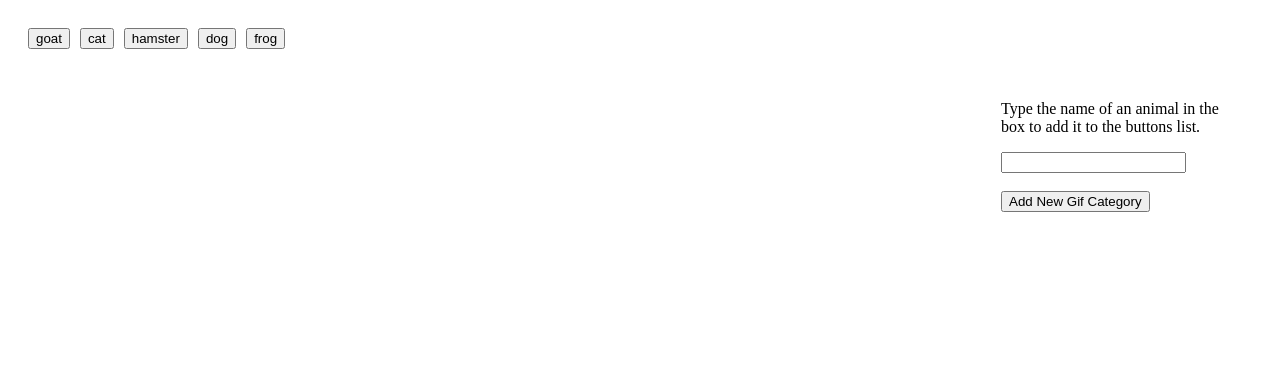
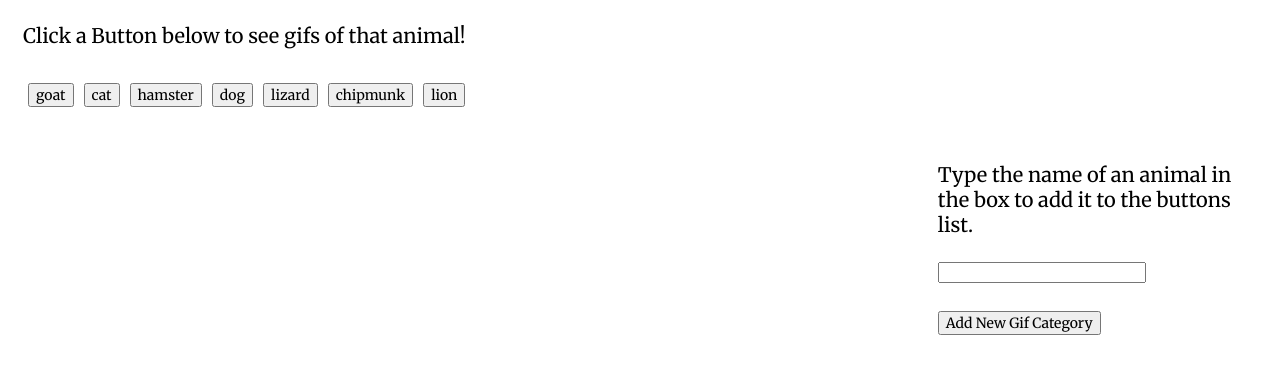
Before and after one commit to madeleinecgriffin/GiphyAPI-HW, a plain HTML site: page index.html in a window 1280 px wide. Drawn offline with nearby package versions, Linux system fonts and the light colour scheme.

Commit message:
complete

```diff
--- a/assets/css/style.css
+++ b/assets/css/style.css
@@ -1,9 +1,19 @@
+body {
+	font-family: 'Merriweather', serif;
+}
+
+button {
+	font-family: 'Merriweather', serif;
+	font-size: 14px;
+}
+
 .storage {
 	float: left;
 	margin: 5px 5px 5px 5px;
 	height: auto;
 	min-height: 1px;
 	padding: 10px 10px 10px 10px;
+	font-size: 20px;
 }
 
 #hold-buttons {
@@ -11,11 +21,11 @@
 }
 
 #hold-gifs {
-	width: 75%;
+	width: 70%;
 }
 
 #hold-input {
-	width: 19%;
+	width: 25%;
 }
 
 .gif-button {
@@ -30,3 +40,7 @@
 .gif-rating {
 	text-align: center;
 }
+
+#gif-input {
+	width: 200px;
+}
--- a/assets/javascript/script.js
+++ b/assets/javascript/script.js
@@ -5,7 +5,7 @@ $( document ).ready(function() {
 	var APIKey = "tLR5a1KoLHQT6lcC95Wsi62UaPesVSiJ";
 
 	//list of starting buttons
-	var topics = ["goat", "cat", "hamster", "dog", "frog"];
+	var topics = ["goat", "cat", "hamster", "dog", "lizard", "chipmunk", "lion"];
 
 	//storage vairable when making a button
 	var storeButton;
@@ -27,11 +27,28 @@ $( document ).ready(function() {
 	//function to make a button for a new category
 	function makeButton() {
 		for (var i = 0; i < topics.length; i++) {
+
+			//generates new buttons and assigns attributes
 			storeInput = topics[i];
 			storeButton = $("<button>");
 			storeButton.addClass("gif-button");
 			storeButton.attr("data-name", storeInput);
 			storeButton.text(storeInput);
+
+			//pulls gifs on click
+			$(storeButton).on("click", function(event) {
+
+				//clears gif holder box of previous gifs
+				$("#hold-gifs").html("");
+
+				//stores id of button clicked
+				dataName = $(this).attr("data-name");
+
+				//runs function to pull gifs using API
+				getGifs();
+			})
+
+			//apends buttons to top of screen
 			$("#hold-buttons").append(storeButton);
 		}
 	}
@@ -39,9 +56,9 @@ $( document ).ready(function() {
 	//function for getting list of 10 gifs from giphy
 	function getGifs() {
 
+		//fun API stuff
 		var queryURL = "http://api.giphy.com/v1/gifs/search?q=" + dataName +
 		"&api_key=" + APIKey + "&limit=10";
-
 		$.ajax({
 			url: queryURL,
 			method: "GET"
@@ -78,51 +95,45 @@ $( document ).ready(function() {
 				storePic.attr("data-animate", animateSrc);
 				storeGif.append(storePic);
 
+				//animates gif on click, stops animation on another click
+				$(storePic).on("click", function(event) {
+
+					currentState = $(this).attr("gif-state");
+					if (currentState == "still") {
+						$(this).attr("src", $(this).data("animate"));
+						$(this).attr("gif-state", "animate");
+					}
+					else {
+						$(this).attr("src", $(this).data("still"));
+						$(this).attr("gif-state", "still");
+					}
+				})
+
 				//adds all this to the box that holds gifs
 				$("#hold-gifs").append(storeGif);
 			}
-
 		})
-
-
 	}
 
+	//makes buttons on screen load
 	makeButton();
 
 	//add new button if the user types input and clicks "Add Category"
 	$("#add-gif").on("click", function() {
+
+		//clears button list on screen
 		$("#hold-buttons").html("");
+
+		//pulls user input from box
 		storeInput = $("#gif-input").val().trim();
+
+		//adds input to array of buttons
 		topics.push(storeInput);
-		console.log(topics);
+
+		//generates new buttons
 		makeButton();
+
+		//clears input box
 		$("#gif-input").val(null);
 	})
-
-	//execute if a button for gif category is clicked
-	$(".gif-button").on("click", function(event) {
-
-		//clears gif holder box of previous gifs
-		$("#hold-gifs").html("");
-
-		//stores id of button clicked
-		dataName = $(this).attr("data-name");
-		console.log(dataName);
-
-		getGifs();
-	})
-
-	$(".gif-image").on("click", function(event) {
-
-		currentState = $(this).attr("gif-state");
-		if (currentState == "still") {
-			$(this).attr("src", $(this).data("animate"));
-			$(this).attr("gif-state", "animate");
-		}
-		else {
-			$(this).attr("src", $(this).data("still"));
-			$(this).attr("gif-state", "still");
-		}
-	})
-
 })
--- a/index.html
+++ b/index.html
@@ -10,11 +10,17 @@
   <!-- Linking CSS -->
   <link rel="stylesheet" type="text/css" href="assets/css/style.css">
 
+  <link href="https://fonts.googleapis.com/css?family=Merriweather" rel="stylesheet">
+
   <script type="text/javascript" src="https://cdnjs.cloudflare.com/ajax/libs/jquery/3.2.1/jquery.min.js"></script>
 
 </head>
 
 <body>
+
+  <header class="storage">
+    Click a Button below to see gifs of that animal!
+  </header>
 
   <div class="container">
     <div class="storage" id="hold-buttons">
```
